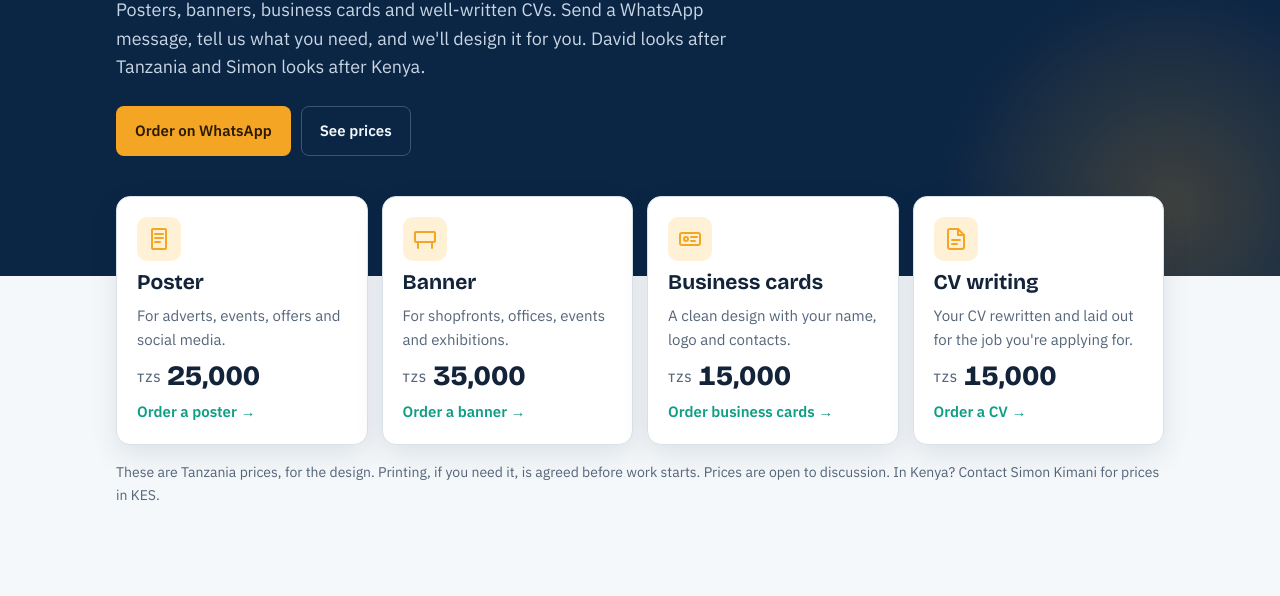
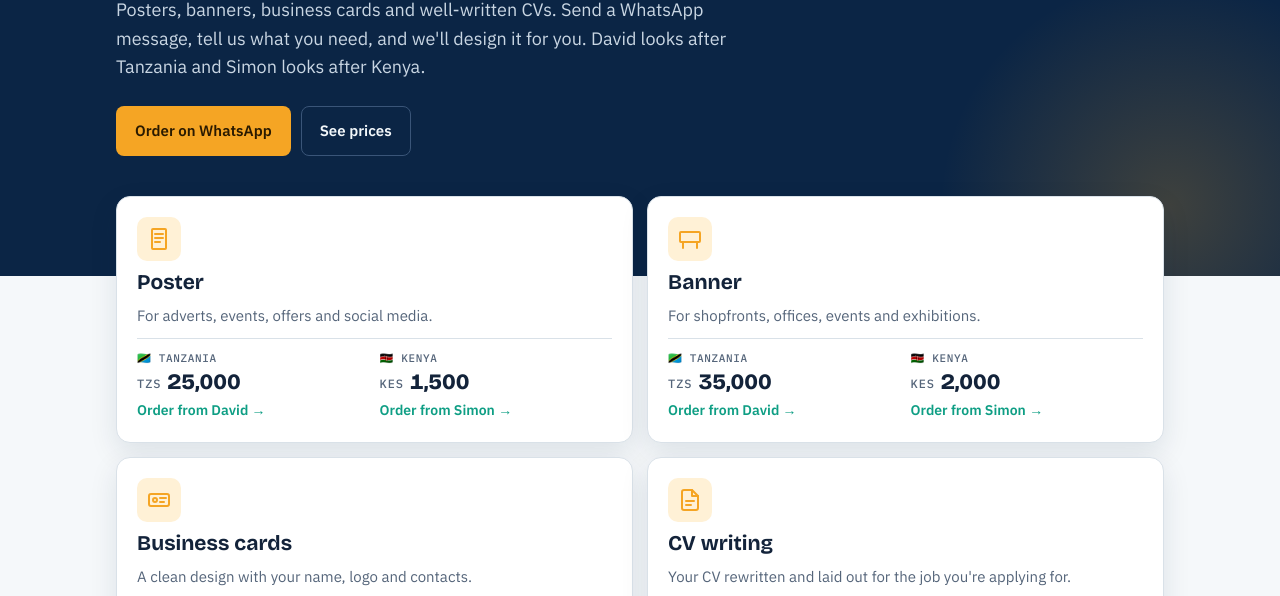
Before and after one commit to Radken-tech/radken-tech.github.io, a plain HTML site: page graphics/index.html in a window 1280 px wide. Shown: the part 352-948 px from the top of the page. Drawn offline with nearby package versions, Linux system fonts and the light colour scheme.

Commit message:
Radken Graphics: Kenya prices in KES with order buttons to Simon
Co-Authored-By: Claude Opus 5.5 <noreply@anthropic.com>
Claude-Session: https://claude.ai/code/session_01RrLfRYaGFoYAyKpKz7odDZ

```diff
--- a/graphics/index.html
+++ b/graphics/index.html
@@ -57,13 +57,18 @@ a:focus-visible,button:focus-visible{outline:3px solid var(--sun);outline-offset
 .btn-ghost{border-color:#3A5578;color:var(--on-navy)}
 
 .menu{display:grid;grid-template-columns:repeat(auto-fit,minmax(230px,1fr));gap:14px;margin-top:-80px;position:relative;z-index:2}
+.menu{grid-template-columns:repeat(auto-fit,minmax(min(100%,420px),1fr))}
 .svc{background:var(--surface);border:1px solid var(--line);border-radius:14px;padding:20px;display:grid;gap:10px;align-content:start;min-width:0;box-shadow:0 10px 28px rgba(11,37,69,.10)}
 .svc .ico{width:44px;height:44px;border-radius:10px;display:grid;place-items:center;background:var(--tint);color:var(--sun)}
 .svc h3{font-size:21px}
 .svc p{color:var(--muted);font-size:15px}
 .price{font-family:var(--display);font-weight:800;font-size:28px;font-variant-numeric:tabular-nums;line-height:1}
 .price small{font:500 12px var(--mono);color:var(--muted);letter-spacing:.08em;margin-right:6px;vertical-align:middle}
-.svc .order{justify-self:start;font-weight:600;text-decoration:none;font-size:15px;color:var(--teal)}
+.prices{display:grid;grid-template-columns:1fr 1fr;gap:10px;border-top:1px solid var(--line);padding-top:12px}
+.pr{display:grid;gap:6px;align-content:start;min-width:0}
+.flag{font:500 11px var(--mono);letter-spacing:.06em;color:var(--muted);text-transform:uppercase}
+.prices .price{font-size:22px}
+.svc .order{justify-self:start;font-size:14px!important;font-weight:600;text-decoration:none;font-size:15px;color:var(--teal)}
 .svc .order::after{content:" →"}
 .note{color:var(--muted);font-size:14px;margin-top:16px}
 
@@ -134,32 +139,40 @@ footer .wrap{display:flex;justify-content:space-between;gap:12px;flex-wrap:wrap}
           <div class="ico" aria-hidden="true"><svg width="24" height="24" viewBox="0 0 24 24" fill="none" stroke="currentColor" stroke-width="2" stroke-linecap="round" stroke-linejoin="round"><rect x="5" y="2" width="14" height="20" rx="1"/><path d="M8 7h8M8 11h8M8 15h5"/></svg></div>
           <h3 data-sw="Poster">Poster</h3>
           <p data-sw="Kwa matangazo, matukio, ofa na mitandao ya kijamii.">For adverts, events, offers and social media.</p>
-          <div class="price"><small>TZS</small>25,000</div>
-          <a class="order wa" data-svc="poster" href="https://wa.me/255782394926" target="_blank" rel="noopener" data-sw="Agiza poster">Order a poster</a>
+          <div class="prices">
+            <div class="pr"><span class="flag" data-sw="🇹🇿 Tanzania">🇹🇿 Tanzania</span><div class="price"><small>TZS</small>25,000</div><a class="order wa" data-svc="poster" href="https://wa.me/255782394926" target="_blank" rel="noopener" data-sw="Agiza kutoka kwa David">Order from David</a></div>
+            <div class="pr"><span class="flag" data-sw="🇰🇪 Kenya">🇰🇪 Kenya</span><div class="price"><small>KES</small>1,500</div><a class="order wa" data-svc="ke_poster" data-num="254795685178" href="https://wa.me/254795685178" target="_blank" rel="noopener" data-sw="Agiza kutoka kwa Simon">Order from Simon</a></div>
+          </div>
         </article>
         <article class="svc" id="svc-banner">
           <div class="ico" aria-hidden="true"><svg width="24" height="24" viewBox="0 0 24 24" fill="none" stroke="currentColor" stroke-width="2" stroke-linecap="round" stroke-linejoin="round"><rect x="2" y="5" width="20" height="10" rx="1"/><path d="M5 15v6M19 15v6"/></svg></div>
           <h3 data-sw="Bango (banner)">Banner</h3>
           <p data-sw="Kwa maduka, ofisi, matukio na maonyesho.">For shopfronts, offices, events and exhibitions.</p>
-          <div class="price"><small>TZS</small>35,000</div>
-          <a class="order wa" data-svc="banner" href="https://wa.me/255782394926" target="_blank" rel="noopener" data-sw="Agiza bango">Order a banner</a>
+          <div class="prices">
+            <div class="pr"><span class="flag" data-sw="🇹🇿 Tanzania">🇹🇿 Tanzania</span><div class="price"><small>TZS</small>35,000</div><a class="order wa" data-svc="banner" href="https://wa.me/255782394926" target="_blank" rel="noopener" data-sw="Agiza kutoka kwa David">Order from David</a></div>
+            <div class="pr"><span class="flag" data-sw="🇰🇪 Kenya">🇰🇪 Kenya</span><div class="price"><small>KES</small>2,000</div><a class="order wa" data-svc="ke_banner" data-num="254795685178" href="https://wa.me/254795685178" target="_blank" rel="noopener" data-sw="Agiza kutoka kwa Simon">Order from Simon</a></div>
+          </div>
         </article>
         <article class="svc" id="svc-card">
           <div class="ico" aria-hidden="true"><svg width="24" height="24" viewBox="0 0 24 24" fill="none" stroke="currentColor" stroke-width="2" stroke-linecap="round" stroke-linejoin="round"><rect x="2" y="6" width="20" height="12" rx="2"/><circle cx="8" cy="12" r="2"/><path d="M13 10h6M13 14h4"/></svg></div>
           <h3 data-sw="Kadi za biashara">Business cards</h3>
           <p data-sw="Muundo safi wenye jina, nembo na mawasiliano yako.">A clean design with your name, logo and contacts.</p>
-          <div class="price"><small>TZS</small>15,000</div>
-          <a class="order wa" data-svc="card" href="https://wa.me/255782394926" target="_blank" rel="noopener" data-sw="Agiza kadi za biashara">Order business cards</a>
+          <div class="prices">
+            <div class="pr"><span class="flag" data-sw="🇹🇿 Tanzania">🇹🇿 Tanzania</span><div class="price"><small>TZS</small>15,000</div><a class="order wa" data-svc="card" href="https://wa.me/255782394926" target="_blank" rel="noopener" data-sw="Agiza kutoka kwa David">Order from David</a></div>
+            <div class="pr"><span class="flag" data-sw="🇰🇪 Kenya">🇰🇪 Kenya</span><div class="price"><small>KES</small>1,000</div><a class="order wa" data-svc="ke_card" data-num="254795685178" href="https://wa.me/254795685178" target="_blank" rel="noopener" data-sw="Agiza kutoka kwa Simon">Order from Simon</a></div>
+          </div>
         </article>
         <article class="svc" id="svc-cv">
           <div class="ico" aria-hidden="true"><svg width="24" height="24" viewBox="0 0 24 24" fill="none" stroke="currentColor" stroke-width="2" stroke-linecap="round" stroke-linejoin="round"><path d="M14 2H6a2 2 0 0 0-2 2v16a2 2 0 0 0 2 2h12a2 2 0 0 0 2-2V8z"/><path d="M14 2v6h6M8 13h8M8 17h5"/></svg></div>
           <h3 data-sw="Uandishi wa CV">CV writing</h3>
           <p data-sw="CV iliyoandikwa upya na kupangwa vizuri kwa kazi unayoiomba.">Your CV rewritten and laid out for the job you're applying for.</p>
-          <div class="price"><small>TZS</small>15,000</div>
-          <a class="order wa" data-svc="cv" href="https://wa.me/255782394926" target="_blank" rel="noopener" data-sw="Agiza CV">Order a CV</a>
+          <div class="prices">
+            <div class="pr"><span class="flag" data-sw="🇹🇿 Tanzania">🇹🇿 Tanzania</span><div class="price"><small>TZS</small>15,000</div><a class="order wa" data-svc="cv" href="https://wa.me/255782394926" target="_blank" rel="noopener" data-sw="Agiza kutoka kwa David">Order from David</a></div>
+            <div class="pr"><span class="flag" data-sw="🇰🇪 Kenya">🇰🇪 Kenya</span><div class="price"><small>KES</small>2,500</div><a class="order wa" data-svc="ke_cv" data-num="254795685178" href="https://wa.me/254795685178" target="_blank" rel="noopener" data-sw="Agiza kutoka kwa Simon">Order from Simon</a></div>
+          </div>
         </article>
       </div>
-      <p class="note" data-sw="Bei hizi ni za Tanzania, kwa ajili ya muundo (design). Gharama za uchapishaji, kama zinahitajika, zitakubaliwa kabla ya kazi kuanza. Bei zinajadilika. Uko Kenya? Wasiliana na Simon Kimani kwa bei kwa KES.">These are Tanzania prices, for the design. Printing, if you need it, is agreed before work starts. Prices are open to discussion. In Kenya? Contact Simon Kimani for prices in KES.</p>
+      <p class="note" data-sw="Bei ni za muundo (design). Gharama za uchapishaji, kama zinahitajika, zitakubaliwa kabla ya kazi kuanza. Bei zinajadilika. David anahudumia Tanzania na Simon anahudumia Kenya.">Prices are for the design. Printing, if you need it, is agreed before work starts. Prices are open to discussion. David looks after Tanzania and Simon looks after Kenya.</p>
     </div>
   </section>
 
@@ -190,7 +203,7 @@ footer .wrap{display:flex;justify-content:space-between;gap:12px;flex-wrap:wrap}
       <div class="card">
         <span class="eyebrow" data-sw="🇰🇪 Kenya">🇰🇪 Kenya</span>
         <b>Simon Kimani</b>
-        <span data-sw="Mbunifu wa michoro, Radken Graphics · Kenya (bei kwa KES)">Graphic designer, Radken Graphics · Kenya (prices in KES)</span>
+        <span data-sw="Mbunifu wa michoro, Radken Graphics · Kenya">Graphic designer, Radken Graphics · Kenya</span>
         <a href="https://wa.me/254795685178" target="_blank" rel="noopener">+254 795 685 178</a>
         <a href="mailto:slicksigns63@gmail.com">slicksigns63@gmail.com</a>
         <a class="btn btn-sun wa" data-svc="kenya" data-num="254795685178" href="https://wa.me/254795685178" target="_blank" rel="noopener" style="justify-self:start;margin-top:10px" data-sw="Ongea na Simon kwa WhatsApp">Chat with Simon on WhatsApp</a>
@@ -207,8 +220,8 @@ footer .wrap{display:flex;justify-content:space-between;gap:12px;flex-wrap:wrap}
   els.forEach(function(el){ el.dataset.en=el.innerHTML; });
   /* Each order button opens WhatsApp to David with a ready message for that service, in the visitor's language */
   var MSG={
-    en:{kenya:"Hello Radken Graphics (Kenya), I'd like to order a design. What are your prices in KES?",general:"Hello Radken Graphics, I'd like to order a design.",poster:"Hello Radken Graphics, I'd like to order a poster (TZS 25,000).",banner:"Hello Radken Graphics, I'd like to order a banner (TZS 35,000).",card:"Hello Radken Graphics, I'd like to order business cards (TZS 15,000).",cv:"Hello Radken Graphics, I'd like you to write my CV (TZS 15,000)."},
-    sw:{kenya:"Habari Radken Graphics (Kenya), ningependa kuagiza muundo. Bei zenu kwa KES ni zipi?",general:"Habari Radken Graphics, ningependa kuagiza muundo.",poster:"Habari Radken Graphics, ningependa kuagiza poster (TZS 25,000).",banner:"Habari Radken Graphics, ningependa kuagiza bango (TZS 35,000).",card:"Habari Radken Graphics, ningependa kuagiza kadi za biashara (TZS 15,000).",cv:"Habari Radken Graphics, ningependa mniandikie CV (TZS 15,000)."}
+    en:{ke_poster:"Hello Radken Graphics (Kenya), I'd like to order a poster (KES 1,500).",ke_banner:"Hello Radken Graphics (Kenya), I'd like to order a banner (KES 2,000).",ke_card:"Hello Radken Graphics (Kenya), I'd like to order business cards (KES 1,000).",ke_cv:"Hello Radken Graphics (Kenya), I'd like you to write my CV (KES 2,500).",kenya:"Hello Radken Graphics (Kenya), I'd like to order a design. What are your prices in KES?",general:"Hello Radken Graphics, I'd like to order a design.",poster:"Hello Radken Graphics, I'd like to order a poster (TZS 25,000).",banner:"Hello Radken Graphics, I'd like to order a banner (TZS 35,000).",card:"Hello Radken Graphics, I'd like to order business cards (TZS 15,000).",cv:"Hello Radken Graphics, I'd like you to write my CV (TZS 15,000)."},
+    sw:{ke_poster:"Habari Radken Graphics (Kenya), ningependa kuagiza poster (KES 1,500).",ke_banner:"Habari Radken Graphics (Kenya), ningependa kuagiza bango (KES 2,000).",ke_card:"Habari Radken Graphics (Kenya), ningependa kuagiza kadi za biashara (KES 1,000).",ke_cv:"Habari Radken Graphics (Kenya), ningependa mniandikie CV (KES 2,500).",kenya:"Habari Radken Graphics (Kenya), ningependa kuagiza muundo. Bei zenu kwa KES ni zipi?",general:"Habari Radken Graphics, ningependa kuagiza muundo.",poster:"Habari Radken Graphics, ningependa kuagiza poster (TZS 25,000).",banner:"Habari Radken Graphics, ningependa kuagiza bango (TZS 35,000).",card:"Habari Radken Graphics, ningependa kuagiza kadi za biashara (TZS 15,000).",cv:"Habari Radken Graphics, ningependa mniandikie CV (TZS 15,000)."}
   };
   function setLinks(){
     document.querySelectorAll('a.wa').forEach(function(a){ a.href='https://wa.me/'+(a.dataset.num||'255782394926')+'?text='+encodeURIComponent(MSG[LANG][a.dataset.svc]||MSG[LANG].general); });
```
